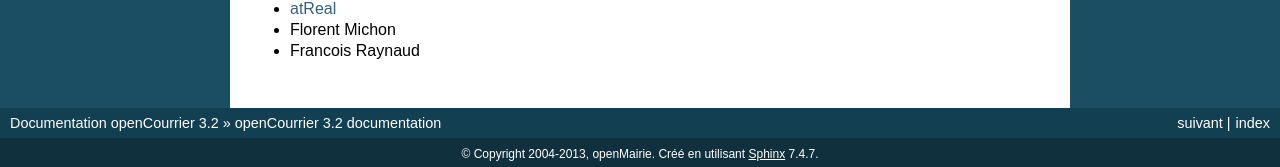
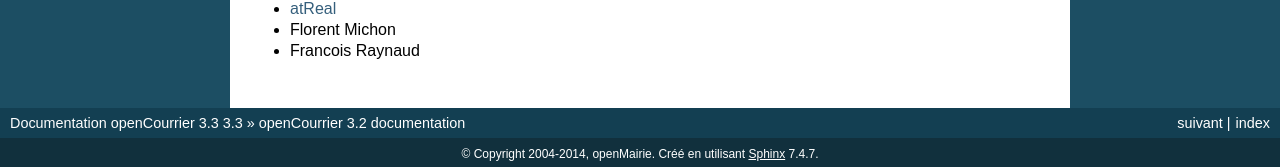
Before and after one commit to vcollette/opencourrier-documentation, a Sphinx documentation site: the page built from source/index.rst, in a window 1280 px wide and 900 px high, scrolled down 1122 px. Shown: the part 730-897 px from the top of the window. Built offline with Sphinx 7.4.7, drawn with Linux system fonts in a browser that asks for light colours; some of the changed text lies outside the part shown.

Commit message:
Met à jour le numéro de version, le copyright.

```diff
--- a/source/conf.py
+++ b/source/conf.py
@@ -16,9 +16,12 @@
 # If extensions (or modules to document with autodoc) are in another directory,
 # add these directories to sys.path here. If the directory is relative to the
 # documentation root, use os.path.abspath to make it absolute, like shown here.
-#sys.path.append(os.path.abspath('.'))
+#sys.path.insert(0, os.path.abspath('.'))
 
 # -- General configuration -----------------------------------------------------
+
+# If your documentation needs a minimal Sphinx version, state it here.
+#needs_sphinx = '1.0'
 
 # Add any Sphinx extension module names here, as strings. They can be extensions
 # coming with Sphinx (named 'sphinx.ext.*') or your custom ones.
@@ -31,23 +34,23 @@
 source_suffix = '.rst'
 
 # The encoding of source files.
-# source_encoding = 'utf-8'
+#source_encoding = 'utf-8'
 
 # The master toctree document.
 master_doc = 'index'
 
 # General information about the project.
-project = u'openCourrier'
-copyright = u'2004-2013, openMairie'
+project = u'openCourrier 3.3'
+copyright = u'2004-2014, openMairie'
 
 # The version info for the project you're documenting, acts as replacement for
 # |version| and |release|, also used in various other places throughout the
 # built documents.
 #
 # The short X.Y version.
-version = '3.2'
+version = '3.3'
 # The full version, including alpha/beta/rc tags.
-release = '3.2'
+release = '3.3'
 
 # The language for content autogenerated by Sphinx. Refer to documentation
 # for a list of supported languages.
@@ -59,12 +62,9 @@
 # Else, today_fmt is used as the format for a strftime call.
 today_fmt = '%d %m %Y'
 
-# List of documents that shouldn't be included in the build.
-#unused_docs = []
-
-# List of directories, relative to source directory, that shouldn't be searched
-# for source files.
-exclude_trees = []
+# List of patterns, relative to source directory, that match files and
+# directories to ignore when looking for source files.
+exclude_patterns = []
 
 # The reST default role (used for this markup: `text`) to use for all documents.
 #default_role = None
@@ -89,8 +89,8 @@
 
 # -- Options for HTML output ---------------------------------------------------
 
-# The theme to use for HTML and HTML Help pages.  Major themes that come with
-# Sphinx are currently 'default' and 'sphinxdoc'.
+# The theme to use for HTML and HTML Help pages.  See the documentation for
+# a list of builtin themes.
 html_theme = 'default'
 
 # Theme options are theme-specific and customize the look and feel of a theme
@@ -138,7 +138,7 @@
 #html_additional_pages = {}
 
 # If false, no module index is generated.
-#html_use_modindex = True
+#html_domain_indices = True
 
 # If false, no index is generated.
 #html_use_index = True
@@ -149,16 +149,22 @@
 # If true, links to the reST sources are added to the pages.
 html_show_sourcelink = False
 
+# If true, "Created using Sphinx" is shown in the HTML footer. Default is True.
+#html_show_sphinx = True
+
+# If true, "(C) Copyright ..." is shown in the HTML footer. Default is True.
+#html_show_copyright = True
+
 # If true, an OpenSearch description file will be output, and all pages will
 # contain a <link> tag referring to it.  The value of this option must be the
 # base URL from which the finished HTML is served.
 #html_use_opensearch = ''
 
-# If nonempty, this is the file name suffix for HTML files (e.g. ".xhtml").
-#html_file_suffix = ''
+# This is the file name suffix for HTML files (e.g. ".xhtml").
+#html_file_suffix = None
 
 # Output file base name for HTML help builder.
-htmlhelp_basename = 'openCourrier'
+htmlhelp_basename = 'opencourrierdoc'
 
 
 # -- Options for LaTeX output --------------------------------------------------
@@ -184,6 +190,12 @@
 # not chapters.
 #latex_use_parts = False
 
+# If true, show page references after internal links.
+#latex_show_pagerefs = False
+
+# If true, show URL addresses after external links.
+#latex_show_urls = False
+
 # Additional stuff for the LaTeX preamble.
 #latex_preamble = ''
 
@@ -191,8 +203,17 @@
 #latex_appendices = []
 
 # If false, no module index is generated.
-#latex_use_modindex = True
+#latex_domain_indices = True
 
 #
 latex_elements = {}
 latex_elements['preamble'] = '\\setcounter{secnumdepth}{5}\\setcounter{tocdepth}{5}'
+
+# -- Options for manual page output --------------------------------------------
+
+# One entry per manual page. List of tuples
+# (source start file, name, description, authors, manual section).
+man_pages = [
+    ('index', 'opencimetiere', u'opencimetiere Documentation',
+     [u'openMairie'], 1)
+]
```
Also changed, not shown: 2 other files.
